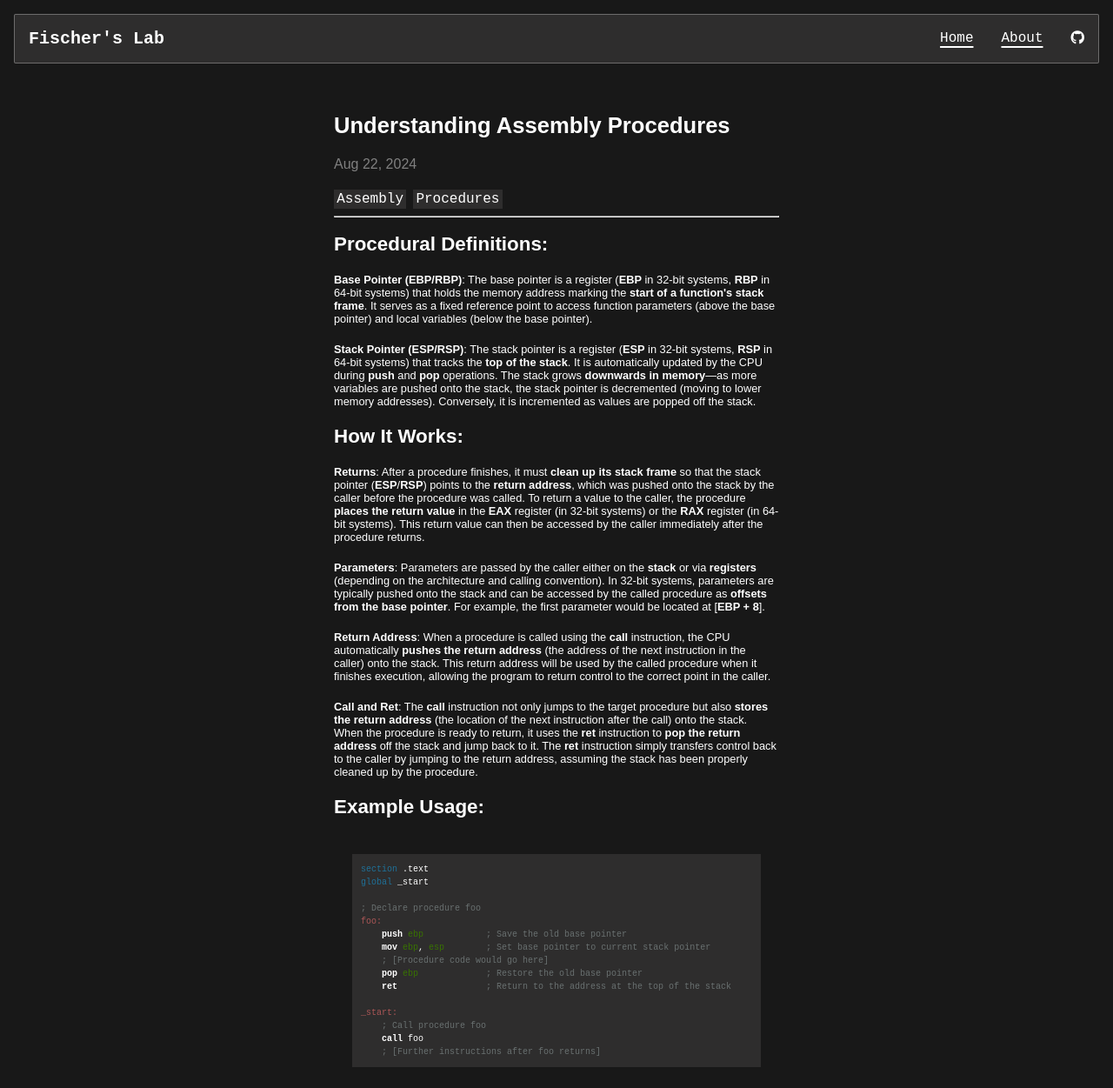
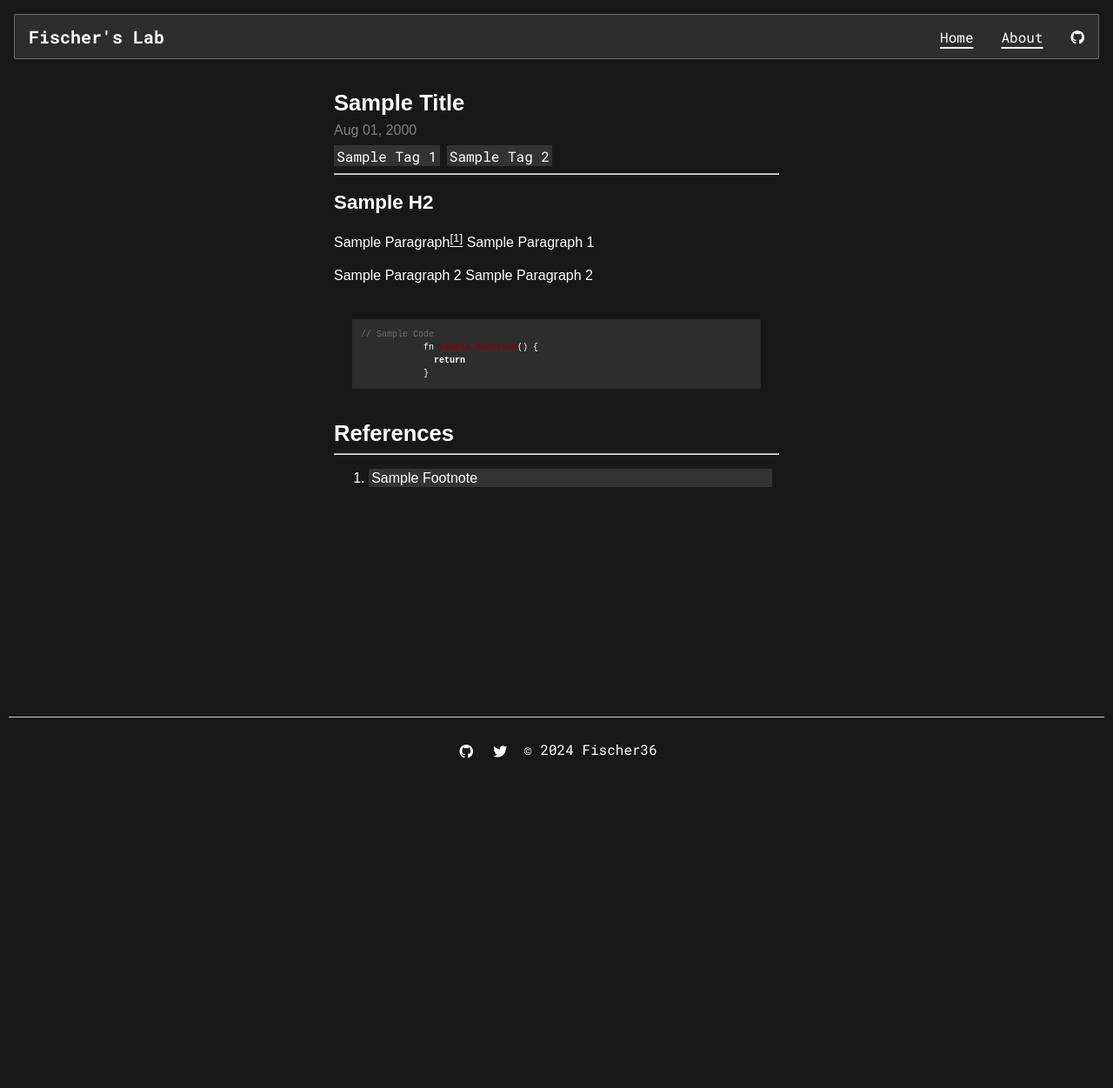
Before and after one commit to fischer36/fischer36.github.io, a website: page posts/sample.html in a window 1280 px wide. Shown: the top 1251 px of the page at 87% size. After the commit the page ends 892 px from the top, so only its background shows below. Drawn offline with nearby package versions, Linux system fonts and the light colour scheme; a web font is replaced by a local one.

Commit message:
Footer and style.ss clean up

```diff
--- a/posts/sample.html
+++ b/posts/sample.html
@@ -21,6 +21,7 @@
 <script src="https://cdnjs.cloudflare.com/ajax/libs/highlight.js/11.10.0/languages/bash.min.js" integrity="sha512-4ea7XTSjSgnYA2UCmeriRmmIfJ5iXR562Y8faBB+y3BKcwftFMofy6ff0wX4A4UmR155PlFghb5np+WrAVIoaw==" crossorigin="anonymous" referrerpolicy="no-referrer"></script>
 <script src="https://cdnjs.cloudflare.com/ajax/libs/highlight.js/11.10.0/languages/rust.min.js" integrity="sha512-TS2u6t34Pqmip8LfVZUyujKXRANq/hMgbf47v8YKYCt+v4wXHWBdZEcomRrFGNHinuMQBR0YbgCiteFZF2M8ew==" crossorigin="anonymous" referrerpolicy="no-referrer"></script>
 
+<link href="https://fonts.googleapis.com/css2?family=Roboto+Mono:ital,wght@0,100..700;1,100..700&display=swap" rel="stylesheet">
 <script>
   document.addEventListener("DOMContentLoaded", (event) => {
     hljs.highlightAll();
@@ -29,91 +30,60 @@
 </head>
 
 <body>
+
         <header>
             <h1>Fischer's Lab</h1>
             <nav>
-
                 <ul>
                     <li><a href="../index.html">Home</a></li>
                     <li><a href="./about.html">About</a></li>
-                <li><a href="https://github.com/fischer36" aria-label="Github"><i class="fab fa-github"></i></a>
-                </li>
+                    <li><a href="https://github.com/fischer36" aria-label="Github"><i class="fab fa-github"></i></a></li>
                 </ul>
             </nav>
         </header>
+    <div class="container">
     <main class="post">
         <article>
-            <h1>Understanding Assembly Procedures</h1>
-            <p class="date">Aug 22, 2024</p>
+            <h1>Sample Title</h1>
+            <p class="date">Aug 01, 2000</p>
             <ul class="tags">
-                <li>Assembly</li>
-                <li>Procedures</li>
+                <li>Sample Tag 1</li>
+                <li>Sample Tag 2</li>
             </ul>
 
             <hr>
             </hr>
             <h2>
-                Procedural Definitions:</h2>
-            <p><b>Base Pointer (EBP/RBP)</b>: The base pointer is a register (<b>EBP</b> in 32-bit systems, <b>RBP</b>
-                in 64-bit systems) that holds the memory address marking the <b>start of a function's stack frame</b>.
-                It serves as a fixed reference point to access function parameters (above the base pointer) and local
-                variables (below the base pointer).</p>
-            <p><b>Stack Pointer (ESP/RSP)</b>: The stack pointer is a register (<b>ESP</b> in 32-bit systems, <b>RSP</b>
-                in 64-bit systems) that tracks the <b>top of the stack</b>. It is automatically updated by the CPU
-                during <b>push</b> and <b>pop</b> operations. The stack grows <b>downwards in memory</b>—as more
-                variables are pushed onto the stack, the stack pointer is decremented (moving to lower memory
-                addresses). Conversely, it is incremented as values are popped off the stack.</p>
-            <h2>How It Works:</h2>
-            <p><b>Returns</b>: After a procedure finishes, it must <b>clean up its stack frame</b> so that the stack
-                pointer (<b>ESP</b>/<b>RSP</b>) points to the <b>return address</b>, which was pushed onto the stack by
-                the caller before the procedure was called. To return a value to the caller, the procedure <b>places the
-                    return value</b> in the <b>EAX</b> register (in 32-bit systems) or the <b>RAX</b> register (in
-                64-bit systems). This return value can then be accessed by the caller immediately after the procedure
-                returns.</p>
-            <p><b>Parameters</b>: Parameters are passed by the caller either on the <b>stack</b> or via <b>registers</b>
-                (depending on the architecture and calling convention). In 32-bit systems, parameters are typically
-                pushed onto the stack and can be accessed by the called procedure as <b>offsets from the base
-                    pointer</b>. For example, the first parameter would be located at [<b>EBP + 8</b>].</p>
-            <p><b>Return Address</b>: When a procedure is called using the <b>call</b> instruction, the CPU
-                automatically <b>pushes the return address</b> (the address of the next instruction in the caller) onto
-                the stack. This return address will be used by the called procedure when it finishes execution, allowing
-                the program to return control to the correct point in the caller.</p>
-            <p><b>Call and Ret</b>: The <b>call</b> instruction not only jumps to the target procedure but also
-                <b>stores the return address</b> (the location of the next instruction after the call) onto the stack.
-                When the procedure is ready to return, it uses the <b>ret</b> instruction to <b>pop the return
-                    address</b> off the stack and jump back to it. The <b>ret</b> instruction simply transfers control
-                back to the caller by jumping to the return address, assuming the stack has been properly cleaned up by
-                the procedure.
+                Sample H2</h2>
+            <p>
+            Sample Paragraph<sup><a href="#fn1">[1]</sup></a>
+            Sample Paragraph 1
 </p>
-            <h2>Example Usage:</h2>
-            <pre><code>section .text
-global _start
+            <p>
 
-; Declare procedure foo
-foo:
-    push ebp            ; Save the old base pointer
-    mov ebp, esp        ; Set base pointer to current stack pointer
-    ; [Procedure code would go here]
-    pop ebp             ; Restore the old base pointer
-    ret                 ; Return to the address at the top of the stack
-
-_start:
-    ; Call procedure foo
-    call foo
-    ; [Further instructions after foo returns]
+            Sample Paragraph 2
+            Sample Paragraph 2
+</p>
+            <pre><code>// Sample Code
+            fn sample_function() {
+              return
+            }
 </code></pre>
-            <h2>Experimenting:</h2>
-            <p>Understanding how functions work under the hood - down at the assembly level - allows you to operate
-                beyond
-                the boundaries of any compiled language function. By incorporating assembly code within your C or Rust
-                programs
-                you gain the capability to directly manipulate return and parameter values and the stack itself;
-                breaking the fourth wall. If you are interested in learning more the
-                following demonstrates the topic in Rust using inline assembly:
-                <a href="https://github.com/fischer36/implicit-returns">Visit GitHub Repository</a>
-            </p>
+<h1>References</h1>
+<hr>
+<ol>
+  <li id="fn1">Sample Footnote </li>
+</ol>
         </article>
     </main>
+    </div>
+    <!-- Footer Section -->
+    <footer>
+        <hr>
+        <div class="footer-content">
+            <a href="https://github.com/fischer36" aria-label="Github"><i class="fab fa-github"></i></a>
+            <a href="https://x.com/Fischer3636" aria-label="Twitter"><i class="fab fa-twitter"></i></a>
+            <p>© 2024 Fischer36</p>
+        </div>
+    </footer>
 </body>
-
-</html>
--- a/style.css
+++ b/style.css
@@ -1,140 +1,91 @@
+/* Font Faces */
 @font-face {
-    font-family: 'Geist-bold'; /* Name for the bold font */
-    src: url('./JetBrainsMonoNerdFont-Bold.ttf') format('truetype'); /* Correct format */
+    font-family: 'Geist-bold';
+    src: url('./JetBrainsMonoNerdFont-Bold.ttf') format('truetype');
+}
+@font-face {
+    font-family: 'Geist-regular';
+    src: url('./JetBrainsMonoNerdFont-Regular.ttf') format('truetype');
 }
 
-@font-face {
-    font-family: 'Geist-regular'; /* Name for the bold font */
-    src: url('./JetBrainsMonoNerdFont-Regular.ttf') format('truetype'); /* Correct format */
+/* General Page Setup */
+html {
+    scroll-behavior: smooth;
 }
-body,
-ul {
-      font-family: 'Roboto Mono', monospace;
-  font-size: 16px;
+
+html, body {
+    height: 100%;
     margin: 0;
     padding: 0;
     box-sizing: border-box;
 }
 
-html {
-  scroll-behavior: smooth;
-}
-
-.mainxd {
-    display: flex;
-    justify-content: center;
-    align-items: flex-start;
-    flex-direction: column;
-}
-
-.list-item {
-    color: red;
-    justify-content: center;
-    align-items: center;
-    display: block;
-    block-size: auto;
-    width: auto;
-
-    height: auto;
-}
-
-.list-item .title a {
-    font-size: 18px;
-    color: #fff;
-
-    text-underline-offset: 0.3rem;
-text-decoration-thickness: 0.1em;
-}
-
-  .list-item .title a:hover {
-    background-color: red;
-}
-.list-item br {
-}
-
-.list-item .date {
-    font-size: 15px;
-    color: gray;
-}
-
-.list-item .readmore {
-    color: white;
-    font-size: 15px;
-
-    text-underline-offset: 0.3rem;
-text-decoration-thickness: 0.1em;
-}
-
-  .list-item .readmore:hover {
-    background-color: red;
-}
-body {
-
-
+body, ul {
+    font-family: 'Roboto Mono', monospace;
+    font-size: 16px;
+    margin: 0;
+    padding: 0;
     background-color: #181818;
     color: #333;
     align-items: center;
     justify-content: center;
     text-align: center;
-
 }
 
+/* Main Container */
+.container {
+    min-height: 90vh;
+    display: flex;
+    flex-direction: column;
+}
+
+main {
+    flex: 1;
+    padding: 20px;
+    margin: auto;
+    width: 40%;
+    text-align: left;
+    justify-content: center;
+    align-items: center;
+    display: block;
+}
+
+/* Header */
 header {
     display: flex;
     flex-direction: row;
-
     align-items: center;
-    text-align: center;
     justify-content: space-between;
-
     background-color: rgb(46, 45, 45);
-
     border: 1px solid rgba(255, 255, 255, 0.3);
-
-    overflow-x: scroll;
-
-
     border-radius: 2px;
     color: #fff;
-    margin: 1.0rem 1.0rem;
-
+    margin: 1rem;
+    overflow-x: scroll;
+    overflow-y: hidden;
+    text-align: center;
+    height: 50px;
 }
 
 header h1 {
-
     font-size: 20px;
-
-
-}
-
-
-nav {
-
+    margin: 1rem;
 }
 
 nav ul {
-
     list-style: none;
     display: flex;
     justify-content: center;
+    background-color: transparent;
 }
 
 nav ul li {
-    margin: 1rem 1rem;
-}
-
-header h1 {
-    margin: 1rem 1rem;
-
+    margin: 1rem;
 }
 
 nav ul li a {
-
     display: inline list-item;
-
-
     font-size: 16px;
-    padding: auto;
     color: #fff;
     transition: background-color 0.3s;
     text-underline-offset: 0.3rem;
@@ -150,101 +101,162 @@ nav ul li a:hover {
     background-color: red;
 }
 
-main {
-    padding: 20px 20px;
-    margin: auto auto;
-    width: 40%;
-    text-align: left;
-    justify-content: center;
-align-items: center;
-display: block;
-}
-p {
+/* Typography */
+p, .post p {
     font-size: 1.0rem;
     margin-bottom: 20px;
-    color:white;
+    color: white;
 }
+
 h2 {
-
-    font-family: 'Geist-Bold', sans-serif; /* Use Geist-Regular for body text */
+    font-family: 'Geist-Bold', sans-serif;
     font-size: 1.2rem;
     margin-bottom: 20px;
-    color:white;
+    color: white;
 }
+
+.post h1 {
+    font-size: 1.6rem;
+    padding: 0;
+    margin: 0;
+}
+
+.post h2 {
+    font-size: 1.4rem;
+}
+
+/* Link Styling */
+a, .post a {
+    color: white;
+    text-underline-offset: 0.3rem;
+    text-decoration-thickness: 0.1em;
+}
+
+a:hover, .post a:hover {
+    background-color: red;
+}
+
+/* Post Styling */
 .post {
-  color:white;
+    color: white;
+    font-family: 'Geist-Regular', sans-serif;
+}
 
-    font-family: 'Geist-Regular', sans-serif; /* Use Geist-Regular for body text */
-}
+/* Tags Styling */
 .post .tags {
+  justify-content: left;
+
   display: flex;
   flex-wrap: wrap;
   list-style: none;
   padding: 0;
 }
-.post li{
+
+.post ul {
+  color: white;
+  display: flex;
+  flex-wrap: wrap;
+  list-style: none;
+  padding: 0;
+}
+
+.post li {
     margin-right: 0.5rem;
-  background-color: rgb(46, 45, 45);
     padding: 0.1rem 0.2rem;
+  background-color: #333;
 }
-.post .date {
-  color:gray;
+
+.post .date, .list-item .date {
+    color: gray;
+    margin: 0.5rem 0rem;
     font-size: 1.0rem;
 }
-.post h1{
-    font-size: 1.6rem;
-}
-.post h2{
 
-    font-size: 1.4rem;
-}
-.post p{
-    font-size: 0.8rem;
+.post .readmore, .list-item .readmore {
+    color: white;
+    font-size: 15px;
+    text-underline-offset: 0.3rem;
+    text-decoration-thickness: 0.1em;
 }
 
-.post a {
-color:white;
-    text-underline-offset: 0.3rem;
-
-text-decoration-thickness: 0.1em;
-}
-.post a:hover {
+.post .readmore:hover, .list-item .readmore:hover {
     background-color: red;
 }
-.post .readmore {
 
-    text-underline-offset: 0.3rem;
-
-text-decoration-thickness: 0.1em;
-}
 .post pre {
-    padding: 16px; /* Padding inside the code block */
-    overflow: auto; /* Enable scrolling for long code blocks */
-    margin: 16px 0; /* Margin to separate from surrounding content */
-    font-size: 10px; /* Font size for better readability */
-    line-height: 1.5; /* Line height for spacing between lines */
+    padding: 16px;
+    overflow: auto;
+    margin: 16px 0;
+    font-size: 10px;
+    line-height: 1.5;
 }
 
 .post code {
     background-color: rgb(46, 45, 45);
-    color: white; /* Color for inline code text */
-    padding: 2px 4px; /* Padding for inline code */
+    color: white;
+    padding: 2px 4px;
     margin: 5px 5px;
 }
-a {
-  color:white;
 
+/* List Item Styling */
+.mainxd {
+    display: block;
+    justify-content: center;
+    align-items: flex-start;
+    flex-direction: column;
+}
+
+.list-item {
+    color: red;
+    justify-content: center;
+    align-items: center;
+    display: block;
+    block-size: auto;
+    width: auto;
+    height: auto;
+}
+
+.list-item .title a {
+    font-size: 18px;
+    color: #fff;
     text-underline-offset: 0.3rem;
-
-
     text-decoration-thickness: 0.1em;
 }
 
-a:hover{
-  background-color:red;
+.list-item .title a:hover {
+    background-color: red;
+}
 
-    text-underline-offset: 0.3rem;
+/* Footer Styling */
+footer {
 
+  height: 20px;
+    text-align: center;
+    padding: 10px;
+    color: #fff;
+}
 
-text-decoration-thickness: 0.1em;
+.footer-content {
+    display: flex;
+    align-items: center;
+    justify-content: center;
+    gap: 15px;
 }
+
+.footer-content a {
+    color: inherit;
+    text-decoration: none;
+}
+
+.footer-content i {
+    width: 24px;
+    height: 15px;
+}
+
+footer hr {
+    width: 100%;
+    height: 1px;
+    border: none;
+    background-color: #ccc;
+    margin: 10px 0;
+}
```
Also changed, not shown: index.html (+12 -2 lines), posts/about.html (+4 -1 lines), posts/asm_proce.html (+9 -0 lines), posts/elf_proc.html (+9 -0 lines), posts/posts.html (+9 -2 lines), posts/shellcode_windows.html (+9 -2 lines), 1 other file. Lines whose indentation alone changed are shown as unchanged.
